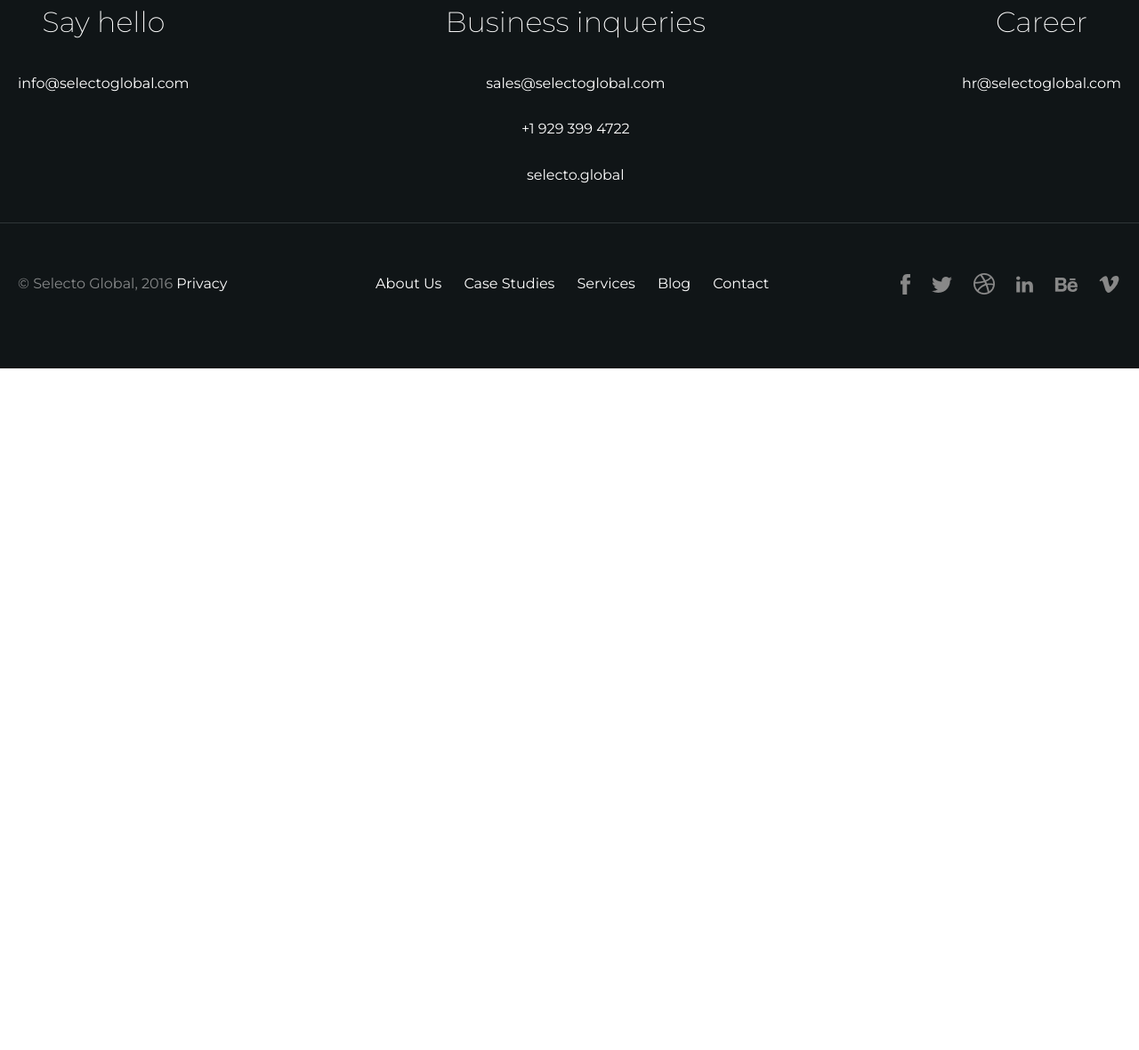
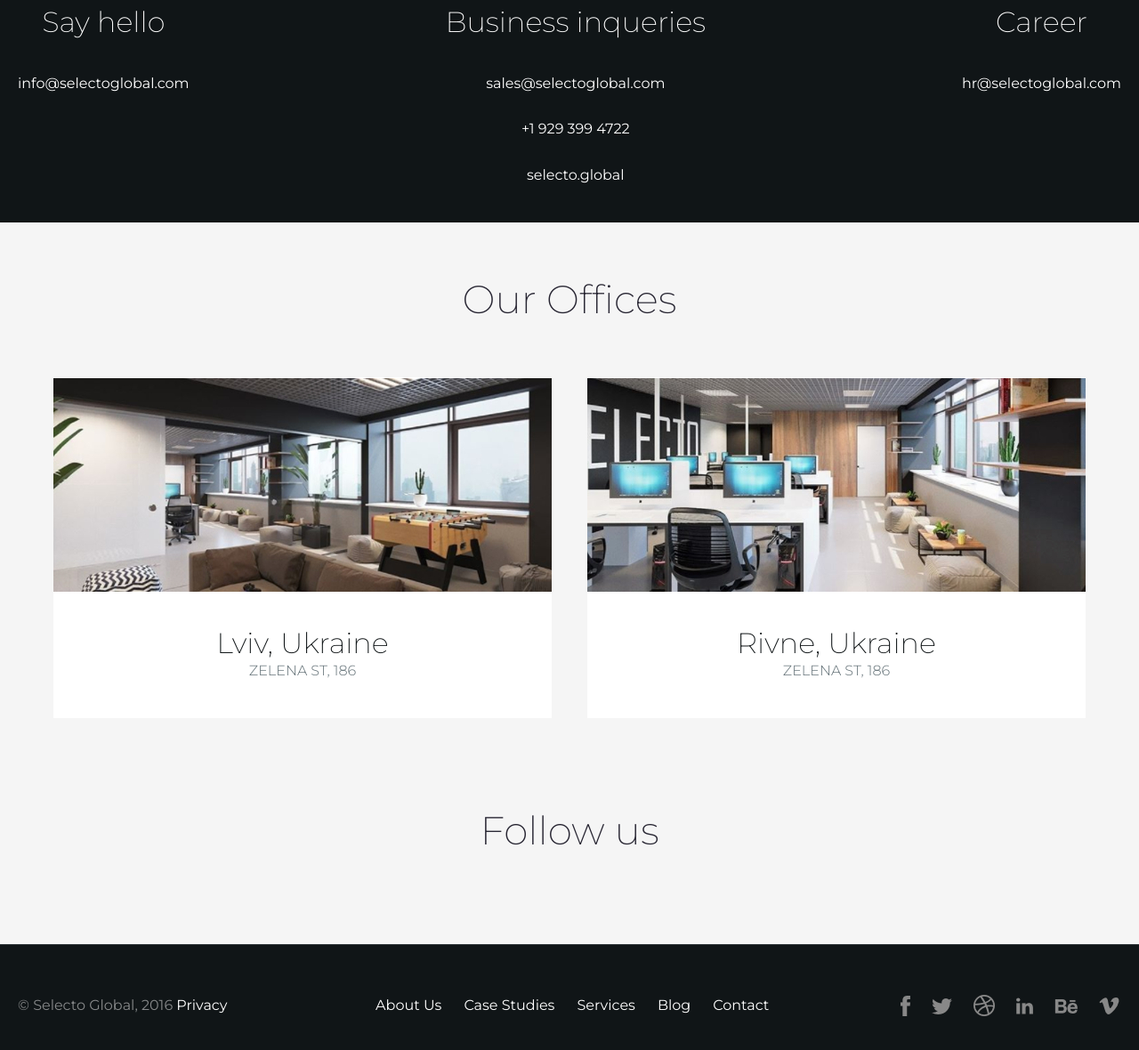
Before and after one commit to OlegG13/selecto-website, a plain HTML site: page pages/contact.html in a window 1280 px wide. Shown: the part 897-2077 px from the top of the page at 89% size. Before the commit the page ends 1311 px from the top, so only its background shows below. Drawn offline with Linux system fonts and the light colour scheme.

Commit message:
Contact page: Our Offices

```diff
--- a/assets/bower.json
+++ b/assets/bower.json
@@ -7,7 +7,8 @@
     "scrollmagic": "2.0.5",
     "countUp.js": "1.8.5",
     "particles.js": "^2.0.0",
-    "gsap": "1.19.1"
+    "gsap": "1.19.1",
+    "inputmask": "^3.3.6"
   },
   "overrides": {
     "jquery": {
--- /dev/null
+++ b/assets/components/contact/contact-item/contact-item.scss
@@ -0,0 +1,14 @@
+.contact-item {
+  &__head {
+    margin-bottom: 40px;
+    text-align: center;
+    font-size: responsive 2rem 2.75rem;
+    font-range: 980px 1280px;
+  }
+  &__title {
+    font-size: 1em;
+    font-weight: 200;
+    line-height: 2.1363;
+    color: #262431;
+  }
+}
--- /dev/null
+++ b/assets/components/contact/offices/offices.scss
@@ -0,0 +1,95 @@
+.offices {
+  max-width: 1160px;
+  @media (max-width: $screen-sm-max) {
+    max-width: 560px;
+  }
+  margin: 0 auto;
+  &__list {
+    font-size: 0;
+    vertical-align: top;
+    margin: 0 -20px;
+  }
+  &__item {
+    vertical-align: top;
+    display: inline-block;
+    width: 50%;
+    padding: 0 20px;
+    @media (max-width: $screen-sm-max) {
+      width: 100%;
+      &:not(:last-child) {
+        margin-bottom: 20px;
+      }
+    }
+  }
+  &__inner {
+    background-color: #fff;
+    &:hover .offices__hover {
+      top: 0;
+      @media (max-width: $screen-xs-max) {
+        display: none;
+      }
+    }
+  }
+  &__frame {
+    position: relative;
+    display: block;
+    width: 100%;
+    padding-bottom: 43%;
+    max-height: 100%;
+    text-align: center;
+    overflow: hidden;
+  }
+  &__img {
+    display: inline-block !important;
+    position: absolute;
+    top: 50%;
+    left: 50%;
+    transform: translate(-50%, -50%);
+    //width: 100%;
+    max-height: inherit;
+  }
+  &__hover {
+    position: absolute;
+    display: flex;
+    flex-direction: column;
+    height: 100%;
+    flex-wrap: wrap;
+    justify-content: center;
+    align-items: center;
+    top: 100%;
+    left: 0;
+    right: 0;
+    bottom: 0;
+    background-color: rgba(72,108,255,0.9);
+    font-size: 1rem;
+    transition: top 0.5s ease 0s;
+    color: #fff;
+    text-decoration: none;
+    cursor: pointer;
+  }
+  &__location {
+    font-size: 3.125rem;
+    font-weight: 500;
+    letter-spacing: 8px;
+    text-transform: uppercase;
+  }
+  &__title {
+    font-size: 1rem;
+    font-weight: 400;
+  }
+  &__bottom {
+    text-align: center;
+    padding: 36px 0 44px;
+  }
+  &__city {
+    font-size: 2rem;
+    font-weight: 200;
+    line-height: 1.375;
+  }
+  &__address {
+    font-size: 1rem;
+    font-weight: 300;
+    line-height: 1.125;
+    color: #616f75;
+  }
+}
--- a/assets/components/core/page.scss
+++ b/assets/components/core/page.scss
@@ -125,7 +125,28 @@
     @media (max-width: $screen-lg-max) {
       padding: 40px 0 20px;
     }
-
     background-color: $article-dark-bg;
   }
+  &__contact-item {
+    background-color: $theme-third-color;
+    padding: 60px 0;
+    padding: 3.125vw 0 3.125vw;
+    @media (max-width: $screen-lg-max) {
+      padding: 30px 0 30px;
+    }
+    &:first-child {
+      padding: 120px 0 60px 0;
+      padding: 6.25vw 0 3.125vw;
+      @media (max-width: $screen-lg-max) {
+        padding: 60px 0 30px;
+      }
+    }
+    &:last-child {
+      padding: 60px 0 120px 0;
+      padding: 3.125vw 0 6.25vw;
+      @media (max-width: $screen-lg-max) {
+        padding: 30px 0 60px;
+      }
+    }
+  }
 }
--- a/assets/components/final.scss
+++ b/assets/components/final.scss
@@ -71,3 +71,5 @@ Main page Components
 */
 @import "contact/contact";
 @import "contact/contact-information/contact-information";
+@import "contact/contact-item/contact-item";
+@import "contact/offices/offices";
--- a/pages/contact.html
+++ b/pages/contact.html
@@ -189,6 +189,85 @@
             </div>
         </section>
 
+        <section class="page__contact-item">
+            <div class="page__container">
+                <div class="contact-item">
+                    <div class="contact-item__head">
+                        <div class="contact-item__title">
+                            Our Offices
+                        </div>
+                    </div>
+                    <div class="contact-item__container">
+                        <div class="offices">
+                            <ul class="offices__list">
+                                <li class="offices__item">
+                                    <div class="offices__inner">
+                                        <div class="offices__frame">
+                                            <img class="offices__img" src="../img/lviv.jpg" alt="">
+                                            <a href="#" class="offices__hover">
+                                                <div class="offices__location">
+                                                    Lviv
+                                                </div>
+                                                <div class="offices__title">
+                                                    Career opportunities
+                                                </div>
+                                            </a>
+                                        </div>
+                                        <div class="offices__bottom">
+                                            <div class="offices__city">
+                                                Lviv, Ukraine
+                                            </div>
+                                            <div class="offices__address">
+                                                ZELENA ST, 186
+                                            </div>
+                                        </div>
+                                    </div>
+                                </li>
+                                <li class="offices__item">
+                                    <div class="offices__inner">
+                                        <div class="offices__frame">
+                                            <img class="offices__img" src="../img/rivne.jpg" alt="">
+                                            <a href="#" class="offices__hover">
+                                                <div class="offices__location">
+                                                    Rivne
+                                                </div>
+                                                <div class="offices__title">
+                                                    Career opportunities
+                                                </div>
+                                            </a>
+                                        </div>
+                                        <div class="offices__bottom">
+                                            <div class="offices__city">
+                                                Rivne, Ukraine
+                                            </div>
+                                            <div class="offices__address">
+                                                ZELENA ST, 186
+                                            </div>
+                                        </div>
+                                    </div>
+                                </li>
+                            </ul>
+                        </div>
+                    </div>
+                </div>
+            </div>
+        </section>
+
+        <section class="page__contact-item">
+            <div class="page__container">
+                <div class="contact-item">
+                    <div class="contact-item__head">
+                        <div class="contact-item__title">
+                            Follow us
+                        </div>
+                    </div>
+                    <div class="contact-item__container">
+
+                    </div>
+                </div>
+            </div>
+        </section>
+
 
         <!-- Menu Mobile -->
         <nav class="menu">
```
Also changed, not shown: css/final.min.css, img/lviv.jpg (added), img/rivne.jpg (added).
